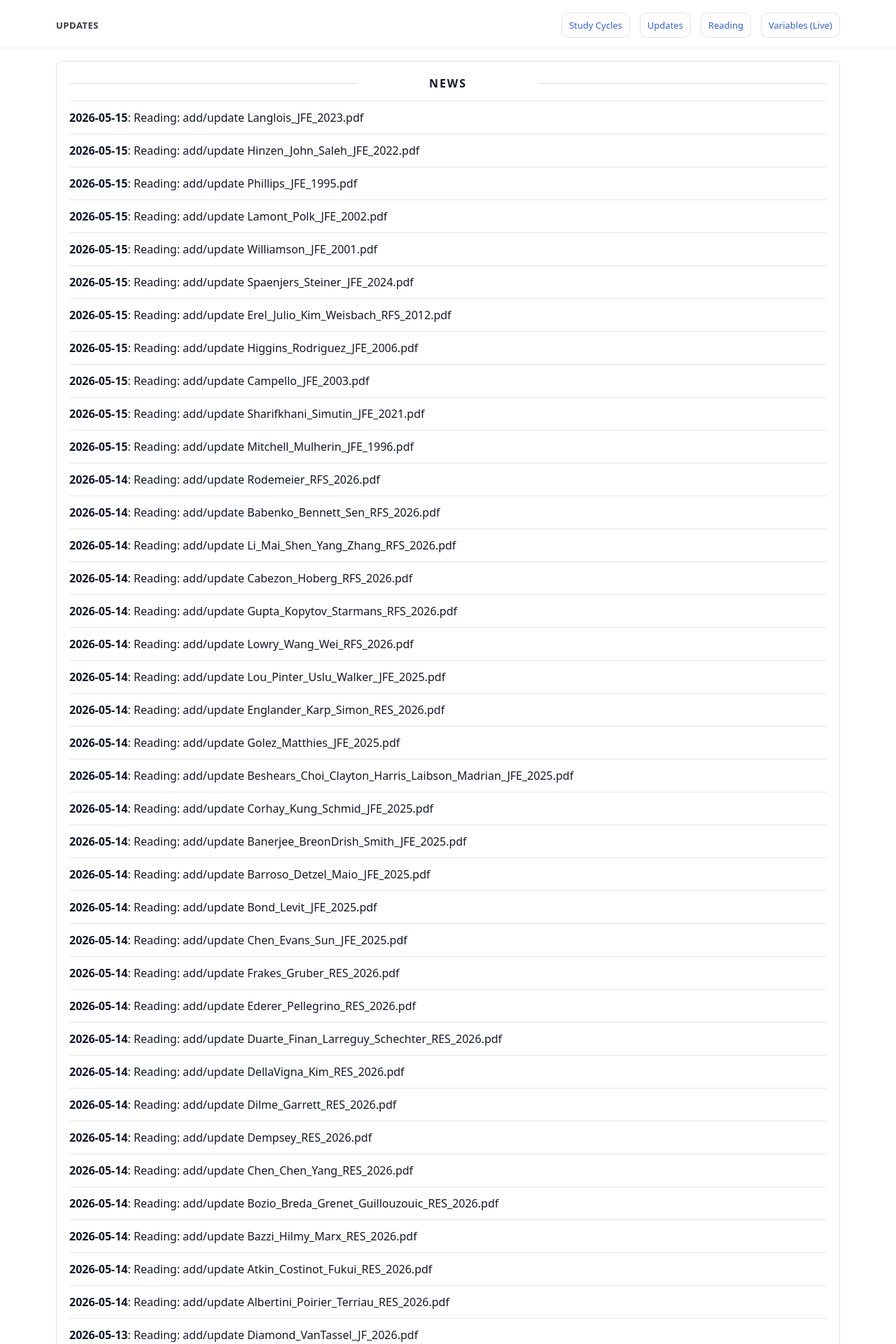
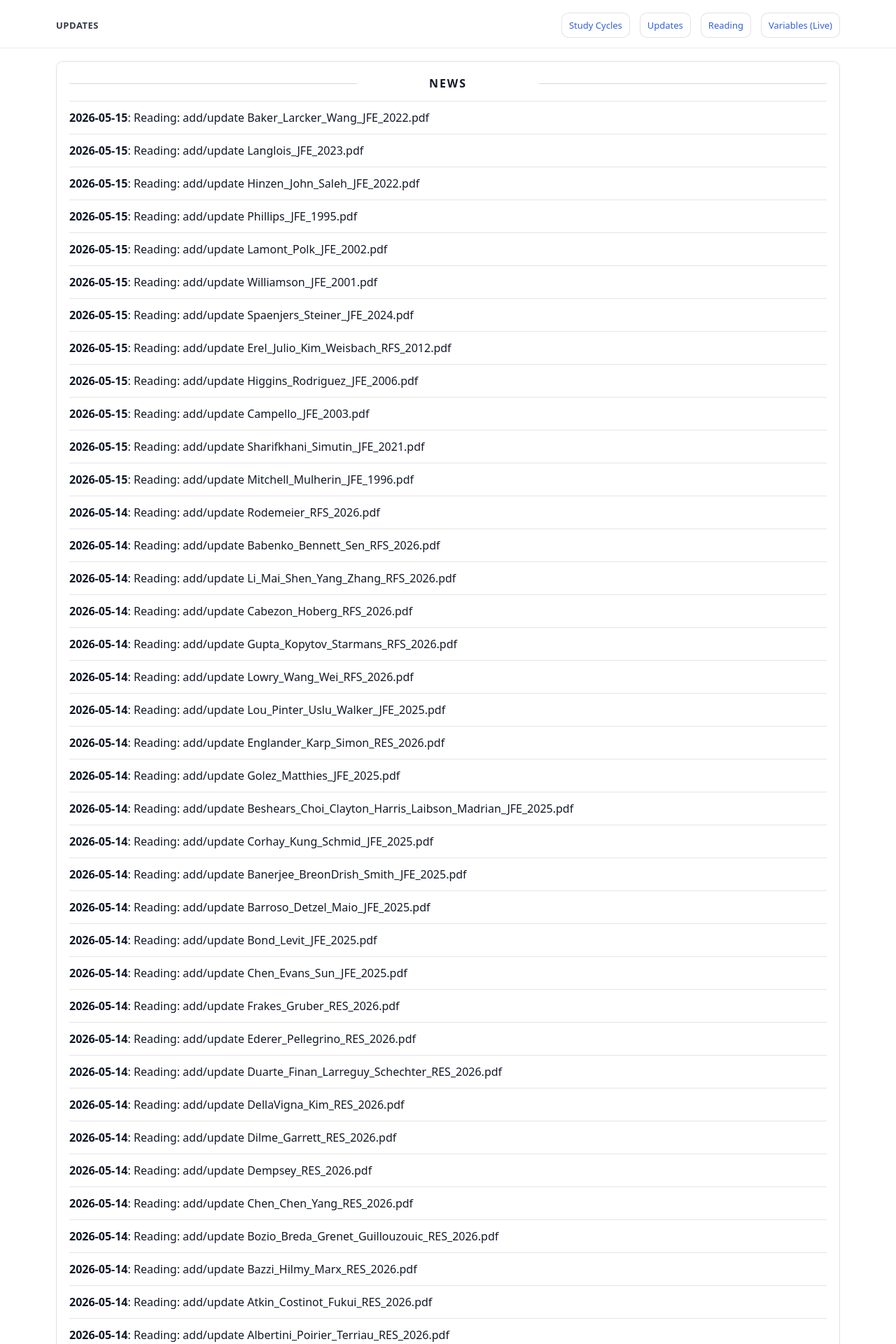
Before and after one commit to yaxinzn/study-archive, a Jekyll site: the page built from updates/index.md, in a window 1280 px wide. Shown: the top 1920 px of the page at 70% size. Built offline with Jekyll 4.4.1, drawn with Linux system fonts in a browser that asks for light colours; some of the changed text lies outside the part shown.

Commit message:
chore: update NEWS feed

```diff
--- a/_data/news.yml
+++ b/_data/news.yml
@@ -1,4 +1,7 @@
 # Auto-generated update history (sorted newest -> oldest). Do not edit manually.
+- ts: "1778841104"
+  date: "2026-05-15"
+  title: "Reading: add/update Baker_Larcker_Wang_JFE_2022.pdf"
 - ts: "1778840937"
   date: "2026-05-15"
   title: "Reading: add/update Langlois_JFE_2023.pdf"
```
